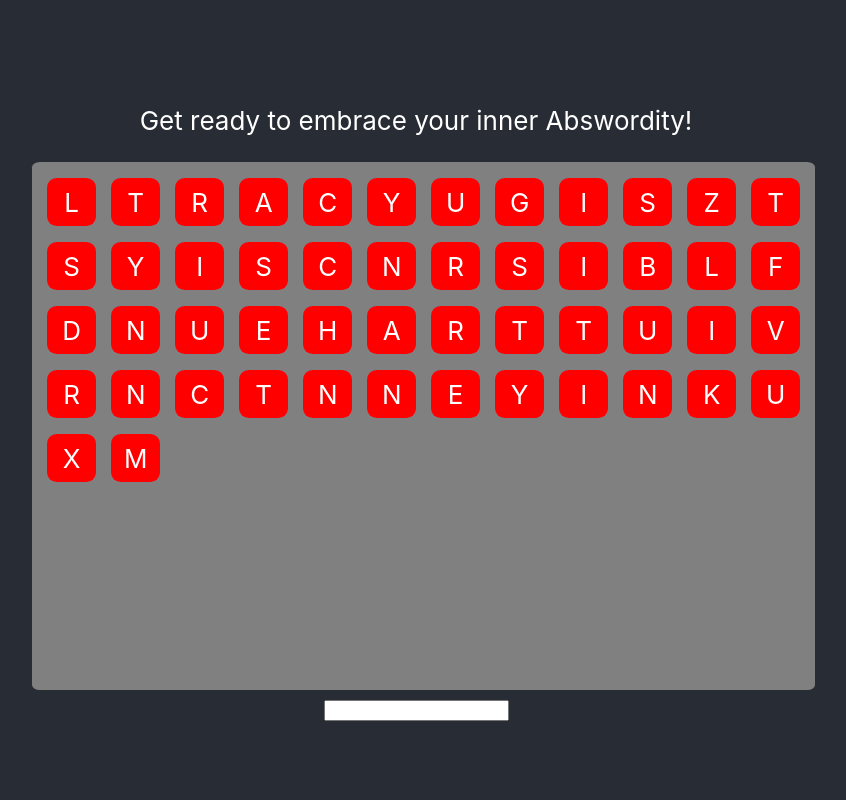
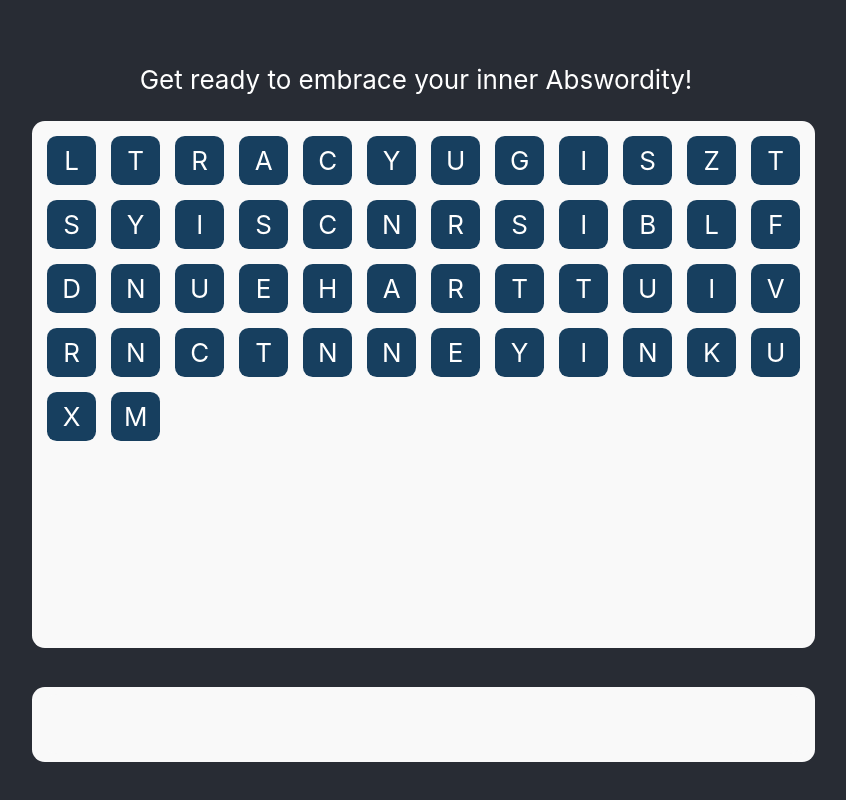
Before and after one commit to Abswordity/Abswordity, a React (Create React App) app: page / in a window 1280 px wide. Shown: the whole page, without its empty margins (224-1070 px from the left). Built offline with nearby package versions, Linux system fonts and the light colour scheme; no server answers.

Commit message:
styled new gameboard tiles and input field

```diff
--- a/src/ComponentsDesktop/GameBoard/index.styles.css
+++ b/src/ComponentsDesktop/GameBoard/index.styles.css
@@ -6,7 +6,7 @@
 	min-width: 600px;
 	min-height: 400px;
 	height: 40vw;
-	background-color: grey;
+	background-color: #f9f9f9;
 	padding: 1%;
-	border-radius: 1%;
+	border-radius: 1vw;
 }
--- a/src/ComponentsDesktop/Input/index.js
+++ b/src/ComponentsDesktop/Input/index.js
@@ -7,8 +7,8 @@ export class Input extends Component {
 
     render() {
         return (
-            <div>
-                <input value={this.props.word} onChange={this.props.changeHandler} />
+            <div className="input-field-container">
+                <input spellcheck="false" value={this.props.word} onChange={this.props.changeHandler} className="input-field" />
             </div>
         )
     }
--- a/src/ComponentsDesktop/Input/index.styles.css
+++ b/src/ComponentsDesktop/Input/index.styles.css
@@ -0,0 +1,24 @@
+.input-field-container{
+    width: 60vw;
+	min-width: 600px;
+    background-color: #f9f9f9;
+    padding: 1%;
+    margin-top: 5%;
+    border-radius:1vw;
+}
+
+.input-field{
+	background-color: #f9f9f9;
+    width: 98%;
+    font-size: 50px;
+    border-radius:1vw;
+    color: #173F5F;
+    border: none;
+    text-transform: uppercase;
+    font-weight: bold;
+    text-align: center;
+}
+
+.input-field:focus{
+    outline: none;
+}
--- a/src/ComponentsDesktop/LetterTile/index.styles.css
+++ b/src/ComponentsDesktop/LetterTile/index.styles.css
@@ -3,7 +3,7 @@
 	justify-content: center;
 	align-items: center;
 	position: inherit;
-	background-color: red;
+	background-color: #173F5F;
     margin: 12%;
     border-radius: 20%;
 }
@@ -13,7 +13,17 @@
 	justify-content: center;
 	align-items: center;
 	position: inherit;
-	background-color: green;
+	background-color: #ED553B;
     margin: 12%;
-    border-radius: 20%;
+	border-radius: 20%;
+	transform: rotate(35deg);
 }
+
+.letter-tile-miami {
+	background-color: #FF9AA2;
+}
+
+.letter-tile-selected-miami {
+	background-color: #B5EAD7;
+	border-radius: 100%;
+}
```
Also changed, not shown: src/ComponentsMobile/GameBoard/index.js (+5 -5 lines).
